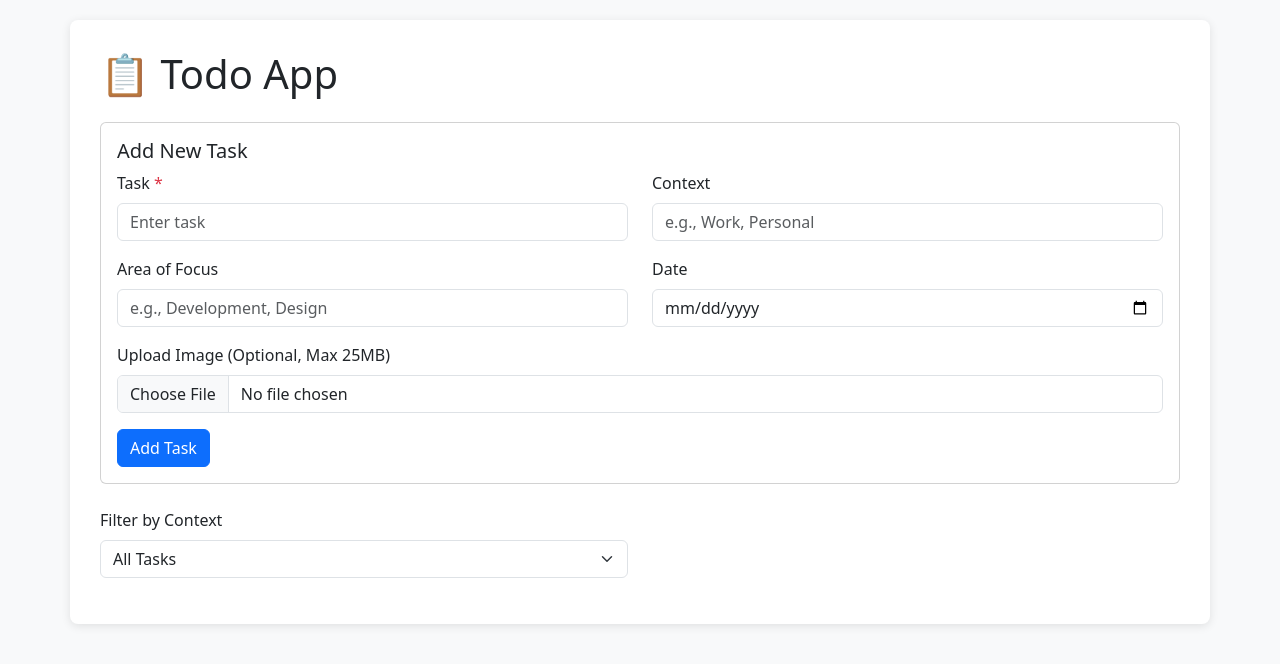
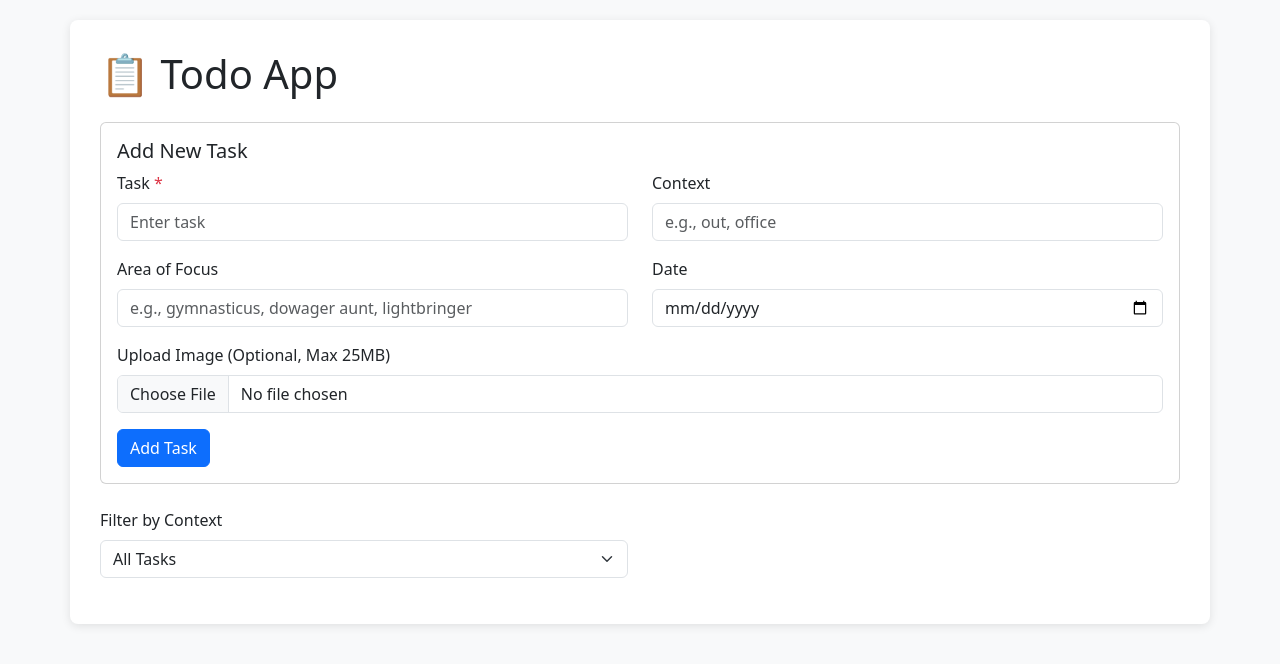
Before and after one commit to CodeARM/django-todo, a Python web app: template templates/index.html in a window 1280 px wide. Shown: the top 664 px of the page. Run offline with Jinja, Linux system fonts and the light colour scheme; the template is opened without the code that fills it, so the values that code supplies are empty; some libraries are stand-ins or nearby versions.

Commit message:
small ui tweak

```diff
--- a/templates/index.html
+++ b/templates/index.html
@@ -61,13 +61,13 @@
                         </div>
                         <div class="col-md-6">
                             <label for="context" class="form-label">Context</label>
-                            <input type="text" class="form-control" id="context" placeholder="e.g., Work, Personal">
+                            <input type="text" class="form-control" id="context" placeholder="e.g., out, office">
                         </div>
                     </div>
                     <div class="row mb-3">
                         <div class="col-md-6">
                             <label for="aof" class="form-label">Area of Focus</label>
-                            <input type="text" class="form-control" id="aof" placeholder="e.g., Development, Design">
+                            <input type="text" class="form-control" id="aof" placeholder="e.g., gymnasticus, dowager aunt, lightbringer">
                         </div>
                         <div class="col-md-6">
                             <label for="date" class="form-label">Date</label>
```
Also changed, not shown: 1 other file.
